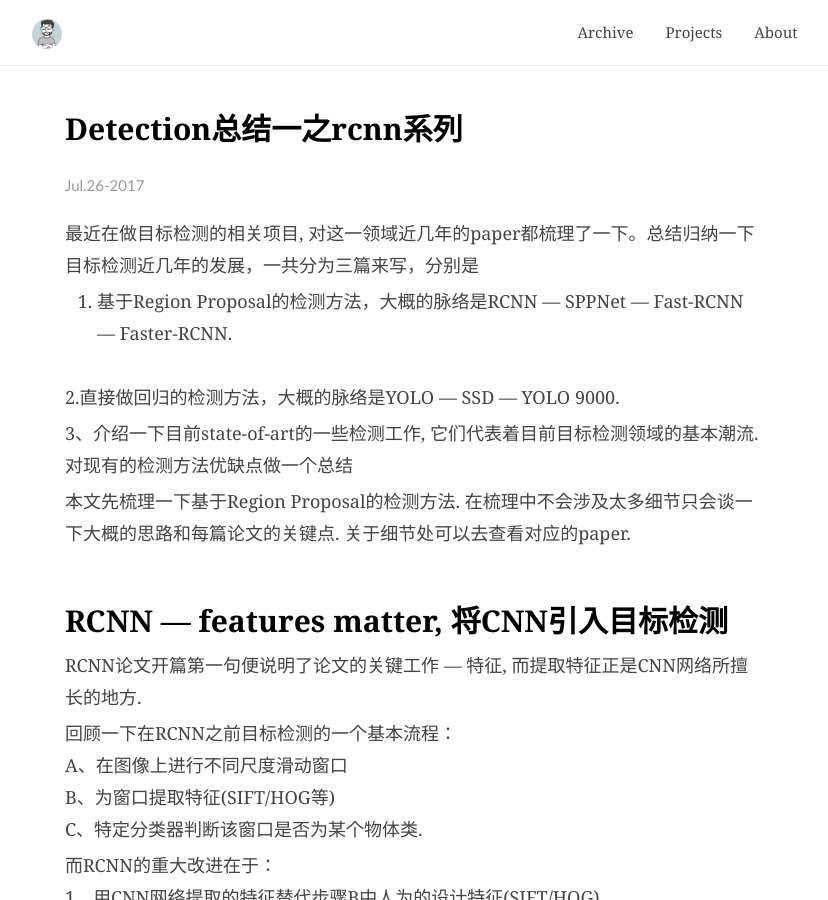
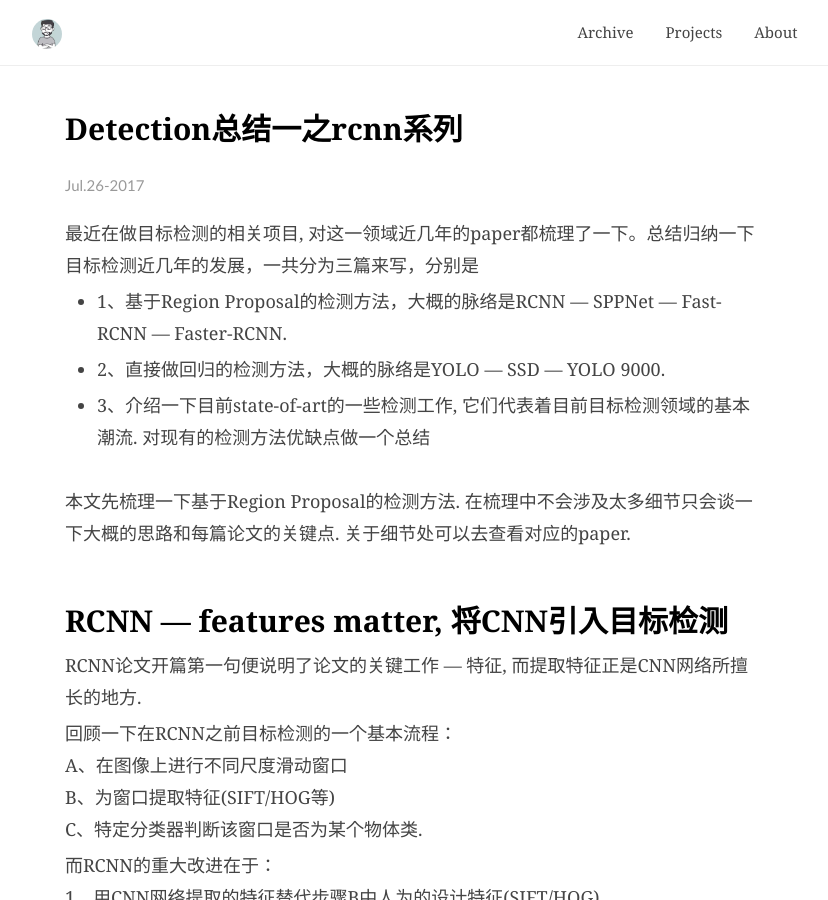
Before and after one commit to JiangQH/JiangQH.github.io, a Jekyll site: the page built from _posts/2017-7-26-Detection总结一之RCNN系列.md, in a window 1280 px wide and 900 px high. Shown: the whole window, without its empty margins (225-1053 px from the left). Built offline with Jekyll 4.4.1, drawn with Linux system fonts in a browser that asks for light colours; our own code applies the rules of GitHub Pages for plain Markdown files; formulas are drawn with MathJax 3; comment, search, counter and statistics services are not loaded.

Commit message:
change layout

```diff
--- a/_posts/2017-7-26-Detection总结一之RCNN系列.md
+++ b/_posts/2017-7-26-Detection总结一之RCNN系列.md
@@ -1,10 +1,10 @@
 最近在做目标检测的相关项目, 对这一领域近几年的paper都梳理了一下。总结归纳一下目标检测近几年的发展，一共分为三篇来写，分别是
 
-1. 基于Region Proposal的检测方法，大概的脉络是RCNN --- SPPNet --- Fast-RCNN --- Faster-RCNN.
+- 1、基于Region Proposal的检测方法，大概的脉络是RCNN --- SPPNet --- Fast-RCNN --- Faster-RCNN.
 
-2.直接做回归的检测方法，大概的脉络是YOLO --- SSD --- YOLO 9000.
+- 2、直接做回归的检测方法，大概的脉络是YOLO --- SSD --- YOLO 9000.
 
-3、介绍一下目前state-of-art的一些检测工作, 它们代表着目前目标检测领域的基本潮流. 对现有的检测方法优缺点做一个总结
+- 3、介绍一下目前state-of-art的一些检测工作, 它们代表着目前目标检测领域的基本潮流. 对现有的检测方法优缺点做一个总结
 
 本文先梳理一下基于Region Proposal的检测方法. 在梳理中不会涉及太多细节只会谈一下大概的思路和每篇论文的关键点. 关于细节处可以去查看对应的paper.
 
@@ -21,10 +21,10 @@ C、特定分类器判断该窗口是否为某个物体类.
 2、使用Selective Search等先行生成候选区域, 替代步骤A中的滑动窗口策略, 大大减少候选区域.
 3、使用Regression进行窗口的进一步修正.
 
-![rcnn](./images/0726/rcnn.png)
+![rcnn](/images/0726/rcnn.png)
 
 **RCNN的基本步骤为**
-1、使用Selective Search生成候选区域, 并**缩放到统一大小**.
+1、使用Selective Search生成候选区域, 并*缩放到统一大小*.
 2、使用CNN网络提取特征. 此处CNN网络的训练为两个步骤:
 &emsp;&emsp;a、ImageNet上的预训练.
 &emsp;&emsp;b、将第一步生成的候选区标定正负后(IOU>0.5), 对网络层添加Softmax Layer进一步finetune.
@@ -47,7 +47,7 @@ RCNN将CNN网络引入到了目标检测领域, 可以说是这一系列方法
 ## SPPNet --- Spatial Pyramid Pooling 解决候选区resize问题
 针对RCNN中存在的2、3缺点, SPPNet提出了Spatial Pyramid Pooling来进行改进. Spatial Pyramid Pooling能够接收不同大小的输入, 但产生相同大小的输出.
 
-![sppnet](./images/0726/sppnet)
+![sppnet](/images/0726/sppnet)
 
 引入Spatial Pyramid Pooling后, SPPNet的基本步骤与RCNN相同, 除了:
 1、只进行一次全图的forward操作(到全连接层之前). 然后将Region Proposal对应的区域映射到feature map上的区域, 使得同一张图的Region Proposal共享了计算.
@@ -56,10 +56,11 @@ RCNN将CNN网络引入到了目标检测领域, 可以说是这一系列方法
 
 同时此处注意的是, 经过Spatial Pyramid Pooling的feature先保存在了硬盘了, 所以在用Softmax进行finetune的时候只对剩下的几个全连接层进行了fine-tune. 这个问题将在Fast RCNN里得到解决. 其之所以不能finetune后面卷积层的原因我们在后面说.
 
-![sppnet2](./images/0726/sppnet2.png)
+![sppnet2](/images/0726/sppnet2.png)
 
 **Spatial Pyramid Pooling基本含义**
-我们知道传统的pooling操作是以固定的窗口大小对feature map进行滑动得到, 得到的输出与输入大小有关. 而Spatial Pyramid Pooling解决统一输出的关键在于, 使用的是输入feature map的**相对大小**来进行滑动, 这样便能针对不同大小的feature map有不同大小的窗口, 从而得到统一大小的输出了.
+我们知道传统的pooling操作是以固定的窗口大小对feature map进行滑动得到, 得到的输出与输入大小有关. 而Spatial Pyramid Pooling解决统一输出的关键在于, 使用的是输入feature map的*相对大小*来进行滑动, 这样便能针对不同大小的feature map有不同大小的窗口, 从而得到统一大小的输出了.
+
 同时为了提取多尺度信息, 进行几个不同scale的相对大小pooling操作, 将它们拼接起来, 便形成了Spatial Pyramid Pooling的输出结果.
 
 **Spatial Pyramid Pooling的优点**
@@ -75,9 +76,10 @@ SPPNet的引入主要想解决的是RCNN中Region Proposal的缩放问题(因为
 
 ## Fast R-CNN --- ROI pooling & Multi-task loss解决多阶段训练和硬盘缓存问题
 Fast R-CNN顾名思义就是比较快的RCNN, 那么它快在哪里, 相比于SPPNet又进一步解决了哪些问题呢?
+
 前面我们说到SPPNet中还是使用多阶段的训练方式, 并且还需要额外的存储. Fast R-CNN通过引入ROI pooling以及Multi-task loss将训练都放在网络中来进行. 至此除了Region Proposal的提取外其余的都是利用卷积神经网络来解决了.
 
-![fast_rcnn](./images/0726/fast_rcnn.png)
+![fast_rcnn](/images/0726/fast_rcnn.png)
 
 **Fast R-CNN基本步骤**
 1、使用区域提取方法生成Region proposal.
@@ -88,8 +90,11 @@ Fast R-CNN顾名思义就是比较快的RCNN, 那么它快在哪里, 相比于SP
 下面具体来说说其改进之处.
 **ROI pooling**
 ROI pooling借鉴了SPPNet中的spatial pyramid pooling, 其实质是只包含一个scale的spatial pyramid pooling, 所以得到的结果也是尺度无关的.
+
 这个地方不同之处在于, 在训练过程中Fast R-CNN不会先将这些feature缓存起来, 而是直接在挑选后进行前向传播, 并在反向传播时传播回前面的卷积层, 这样前面的参数便也得到了更新. 这一点是其与SPPNet中很大的不同之处.  因为在SPPNet中, feature经过了缓存, 而后再随机挑选进行训练, 此时如果想要更新前面的卷积层便很困难了---因为需要把所有feature对应的image都前向传播一次, 这十分低效.
+
 比如在Fast R-CNN中, 先随机挑选了N张图像, 进行前向传播, 然后再从每张图像中选择\\(\frac{R}{N}\\)个Region proposal进行计算和更新. 但是在SPPNet中, 如果要达到R个Region proposal同样的效果便需要前向传播R张图像(假设R个区域来自不同的图像). 显然Fast R-CNN要高效得多, 同时由于前面的卷积层得到了更新, 整体检测效果也得到了提升.
+
 
 **Multi-task loss**
 相比于之前先用softmax微调, 再用svm训练, 最后再用regression进行回归调整的方法. Fast R-CNN将这个过程整合到了一起, 避免了硬盘存储.
@@ -103,6 +108,7 @@ $$L(p, u, t^u, v) = L_{cls}(p,u) + \lambda[u\geq1]L_{loc}(t^u, v)$$
 此处 \\(u\\)代表类别, 控制了只有当存在物体时regression的loss才会有贡献值, 而 \\(v=(v_x, v_y, v_w, v_h)\\)表示真实坐标值, 而\\(t^u\\)表示预测值.  注意此处的回归问题是没有约束的, 为了避免回归函数对于outlier过于敏感, 使用了分段的损失函数
 
 $$L_{loc}(t^u, v) = S_{L_1}(t^u_i - v_i) $$
+
 $$S_{L_1}(x) = \begin{matrix}  0.5 x^2 \space\space\space \|x\| \le1\\\|x\|-0.5 \space\space otherwise\end{matrix}$$
 
 即只有当值较小时使用欧拉距离, 否则使用\\(L1\\)距离.
@@ -113,14 +119,14 @@ $$S_{L_1}(x) = \begin{matrix}  0.5 x^2 \space\space\space \|x\| \le1\\\|x\|-0.5
 2、使用的box坐标预测值是unbounded的.
 
 ## Faster R-CNN---RPN网络提取proposal, 所有工作统一到CNN网络结构中来
-![faster_rcnn](./images/0726/faster_rcnn.png)
+![faster_rcnn](/images/0726/faster_rcnn.png)
 
 在Fast R-CNN后这一体系的相关方法便只剩Region Proposal的提取为速度和精度瓶颈了. Faster R-CNN提出了Region Proposal Networks(RPN)用于提取proposal, 通过与Fast R-CNN共享大部分卷积层, 实现了实时的Region Proposal的提取, 同时由于这些proposal从数据中学得, 会收益于好的feature.  Faster R-CNN可以看做是RPN与Fast R-CNN的一个结合.
 
 **Region Proposal Network(RPN)的基本概念**
 RPN接收一张图像, 输出一系列的Region Proposal和其对应的score.  注意此时的Region Proposal是不带类别属性的.
 
-![rpn](./images/0726/rpn.png)
+![rpn](/images/0726/rpn.png)
 
 RPN可以看做一个全卷积的网络结构(FCN), 图像经过一系列的卷积层后, 输出一张feature map. 其基本步骤基本表达为
 1、图像经过一个全卷积网络产生一张feature map.
@@ -130,9 +136,9 @@ RPN可以看做一个全卷积的网络结构(FCN), 图像经过一系列的卷
 
 注意到上面每个\\(n \times n\\)的feature都共享了后面的全连接层, 因此可以通过一个大小为\\(n \times n\\), 卷积核个数为256的卷积操作, 再分别加上两个\\(1 \times 1\\)的卷积操作来实现这一过程. 可以看到整个网络是全卷积形式的.
 
-![rpn2](./images/0726/rpn2.png)
+![rpn2](/images/0726/rpn2.png)
 
-特别注意此处anchor的选择上, 每一个固定大小\\(n \times n\\)的feature区域都负责一系列不同尺度和大小的anchor, 作者将其称为**a pyramid of anchors**, 并利用其解决图像金字塔/特征金字塔想解决的尺度问题. 与之对应的则是在预测结构的设计上, 在Fast R-CNN中的基本步骤是从任意大小的ROI区域提取相同大小的feature, 然后以每个feature作为一个单位进行训练---regression weights是被所有feature共享的, 只训练一个regressor. 而在这里是以\\(n \times n\\)的feature作为一个单位, 而每个区域对应于k个可能ROI区域, 所以训练了k个regressor.
+特别注意此处anchor的选择上, 每一个固定大小\\(n \times n\\)的feature区域都负责一系列不同尺度和大小的anchor, 作者将其称为*a pyramid of anchors*, 并利用其解决图像金字塔/特征金字塔想解决的尺度问题. 与之对应的则是在预测结构的设计上, 在Fast R-CNN中的基本步骤是从任意大小的ROI区域提取相同大小的feature, 然后以每个feature作为一个单位进行训练---regression weights是被所有feature共享的, 只训练一个regressor. 而在这里是以\\(n \times n\\)的feature作为一个单位, 而每个区域对应于k个可能ROI区域, 所以训练了k个regressor.
 
 在损失函数的设计方面, RPN借鉴了Fast RCNN以及RCNN中的设计. RPN这种基于先验知识的box提取方法十分经典, 后面被yolo v2等方法借鉴.
 
```
